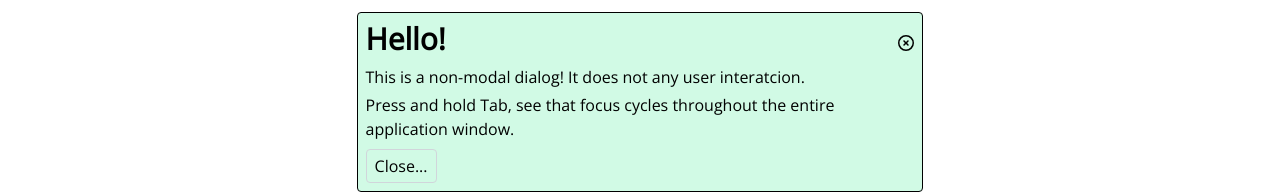
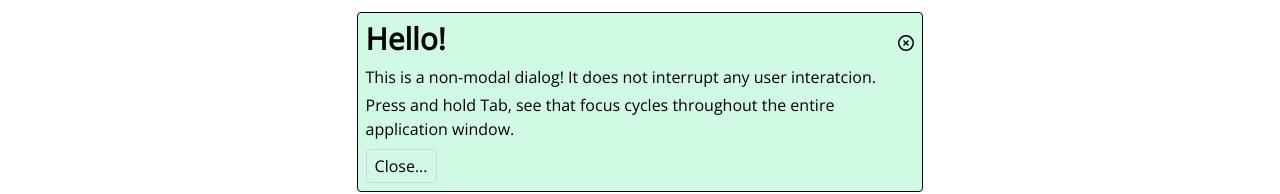
Before and after one commit to steezplusplus/Accessible-Web-Components, a Next.js app: page /non-modal-dialog in a window 1280 px wide. Both pictures are taken after a click on the button "Open Non-Modal Dialog...". Shown: the part 488-682 px from the top of the page. Built offline with nearby package versions, Linux system fonts and the light colour scheme.

Commit message:
refactor: Fix grammatical mistake

```diff
--- a/app/(routes)/non-modal-dialog/_components/nonModalDialog/NonModalDialog.tsx
+++ b/app/(routes)/non-modal-dialog/_components/nonModalDialog/NonModalDialog.tsx
@@ -46,7 +46,8 @@ export function NonModalDialog() {
         </div>
         <div id={descriptionId} className="mb-2 max-w-[60ch] font-light">
           <p className="mb-1">
-            This is a non-modal dialog! It does not any user interatcion.
+            This is a non-modal dialog! It does not interrupt any user
+            interatcion.
           </p>
           <p>
             Press and hold Tab, see that focus cycles throughout the entire
```
